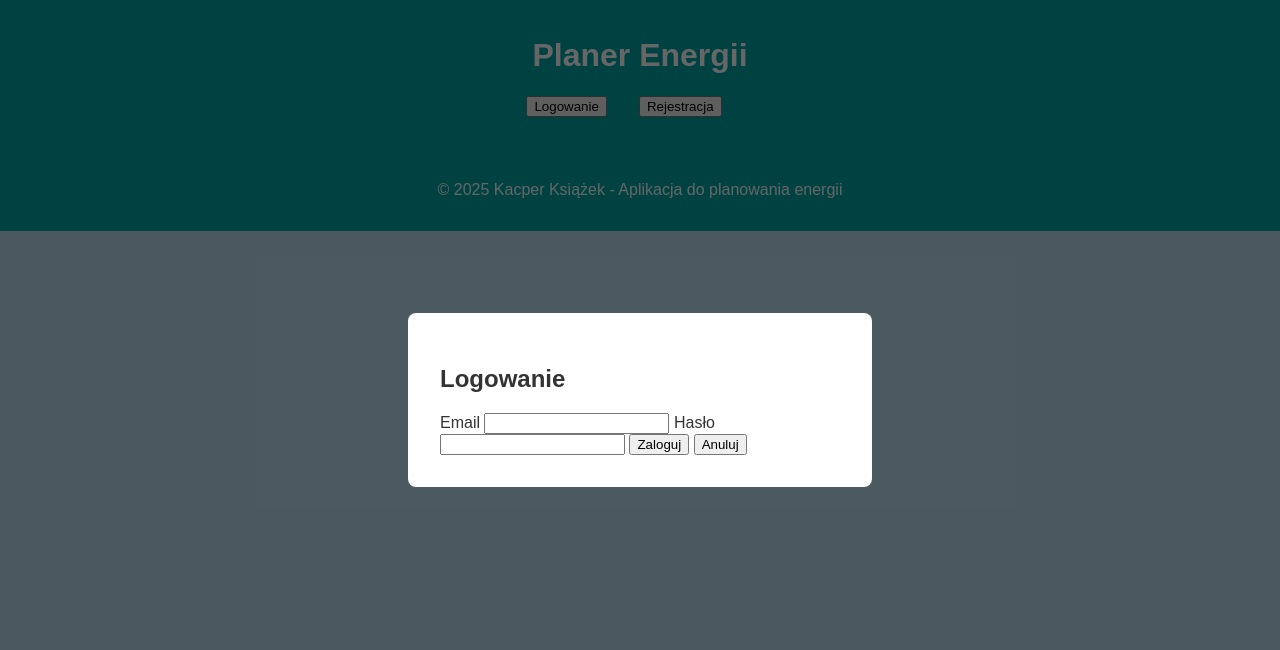
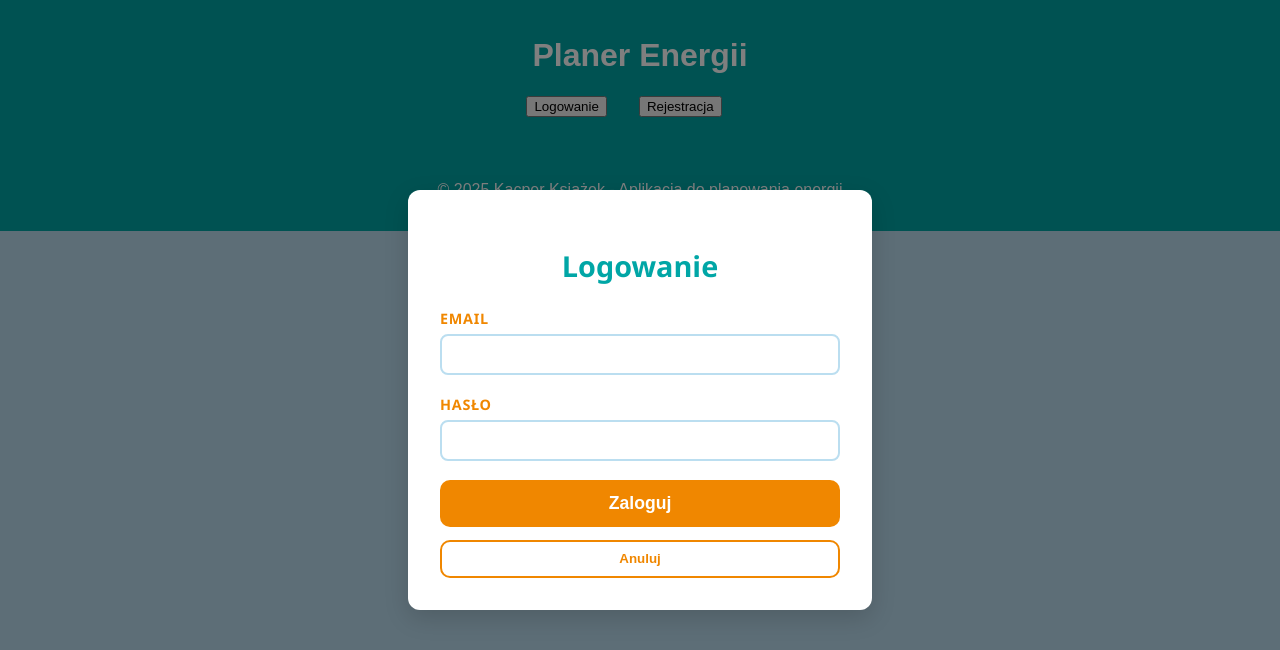
Before and after one commit to kacper-m-ksiazek/planner-app, a plain HTML site: page index.html in a window 1280 px wide. Both pictures are taken after a click on the button "Logowanie". Drawn offline with Linux system fonts and the light colour scheme.

Commit message:
feat: improved popup aesthetics

```diff
--- a/index.html
+++ b/index.html
@@ -7,6 +7,7 @@
   <title>Planer Energii - Mockup</title>
   <link rel="stylesheet" href="style/variables.css">
   <link rel="stylesheet" href="style/main.css">
+  <link rel="stylesheet" href="style/forms.css">
   <link rel="stylesheet" href="style/animations.css">
 </head>
 
--- /dev/null
+++ b/style/forms.css
@@ -0,0 +1,123 @@
+/* forms.css */
+
+:root {
+    --tangerine: #f08700;
+    --gamboge: #f49f0a;
+    --jonquil: #efca08;
+    --light-sea-green: #00a6a6;
+    --columbia-blue: #bbdef0;
+  }
+
+  /* Popup overlay */
+  .popup {
+    position: fixed;
+    top: 0; left: 0; right: 0; bottom: 0;
+    background-color: rgba(0, 0, 0, 0.5);
+    display: flex;
+    align-items: center;
+    justify-content: center;
+    z-index: 1000;
+  }
+
+  /* Popup box */
+  .popup-content {
+    background-color: white;
+    padding: 2rem;
+    border-radius: 12px;
+    box-shadow: 0 8px 24px rgba(0,0,0,0.15);
+    width: 90%;
+    max-width: 400px;
+    color: #333;
+    font-family: 'Segoe UI', Tahoma, Geneva, Verdana, sans-serif;
+    animation: fadeInScale 0.3s ease forwards;
+  }
+
+  /* Headings */
+  .popup-content h2 {
+    margin-bottom: 1.5rem;
+    color: var(--light-sea-green);
+    text-align: center;
+    font-weight: 700;
+    font-size: 1.8rem;
+  }
+
+  /* Form labels */
+  .popup-content label {
+    display: block;
+    margin-bottom: 0.4rem;
+    font-weight: 600;
+    color: var(--tangerine);
+    text-transform: uppercase;
+    font-size: 0.9rem;
+    letter-spacing: 0.05em;
+  }
+
+  /* Inputs */
+  .popup-content input[type="email"],
+  .popup-content input[type="password"] {
+    box-sizing: border-box;
+    width: 100%;
+    padding: 0.6rem 1rem;
+    margin-bottom: 1.2rem;
+    border: 2px solid var(--columbia-blue);
+    border-radius: 8px;
+    font-size: 1rem;
+    color: #222;
+    transition: border-color 0.3s ease, box-shadow 0.3s ease;
+  }
+
+  .popup-content input[type="email"]:focus,
+  .popup-content input[type="password"]:focus {
+    border-color: var(--light-sea-green);
+    outline: none;
+    box-shadow: 0 0 8px var(--light-sea-green);
+  }
+
+  /* Submit Button */
+  .popup-content button[type="submit"] {
+    background-color: var(--tangerine);
+    color: white;
+    border: none;
+    padding: 0.8rem 1.2rem;
+    border-radius: 10px;
+    font-size: 1.1rem;
+    font-weight: 700;
+    cursor: pointer;
+    width: 100%;
+    margin-bottom: 0.8rem;
+    transition: background-color 0.3s ease;
+  }
+
+  .popup-content button[type="submit"]:hover {
+    background-color: var(--gamboge);
+  }
+
+  /* Cancel Button */
+  .popup-content button[type="button"] {
+    background-color: transparent;
+    border: 2px solid var(--tangerine);
+    color: var(--tangerine);
+    padding: 0.6rem 1.2rem;
+    border-radius: 10px;
+    font-weight: 600;
+    cursor: pointer;
+    width: 100%;
+    transition: background-color 0.3s ease, color 0.3s ease;
+  }
+
+  .popup-content button[type="button"]:hover {
+    background-color: var(--tangerine);
+    color: white;
+  }
+
+  /* Animation for popup content */
+  @keyframes fadeInScale {
+    0% {
+      opacity: 0;
+      transform: scale(0.8);
+    }
+    100% {
+      opacity: 1;
+      transform: scale(1);
+    }
+  }
```
